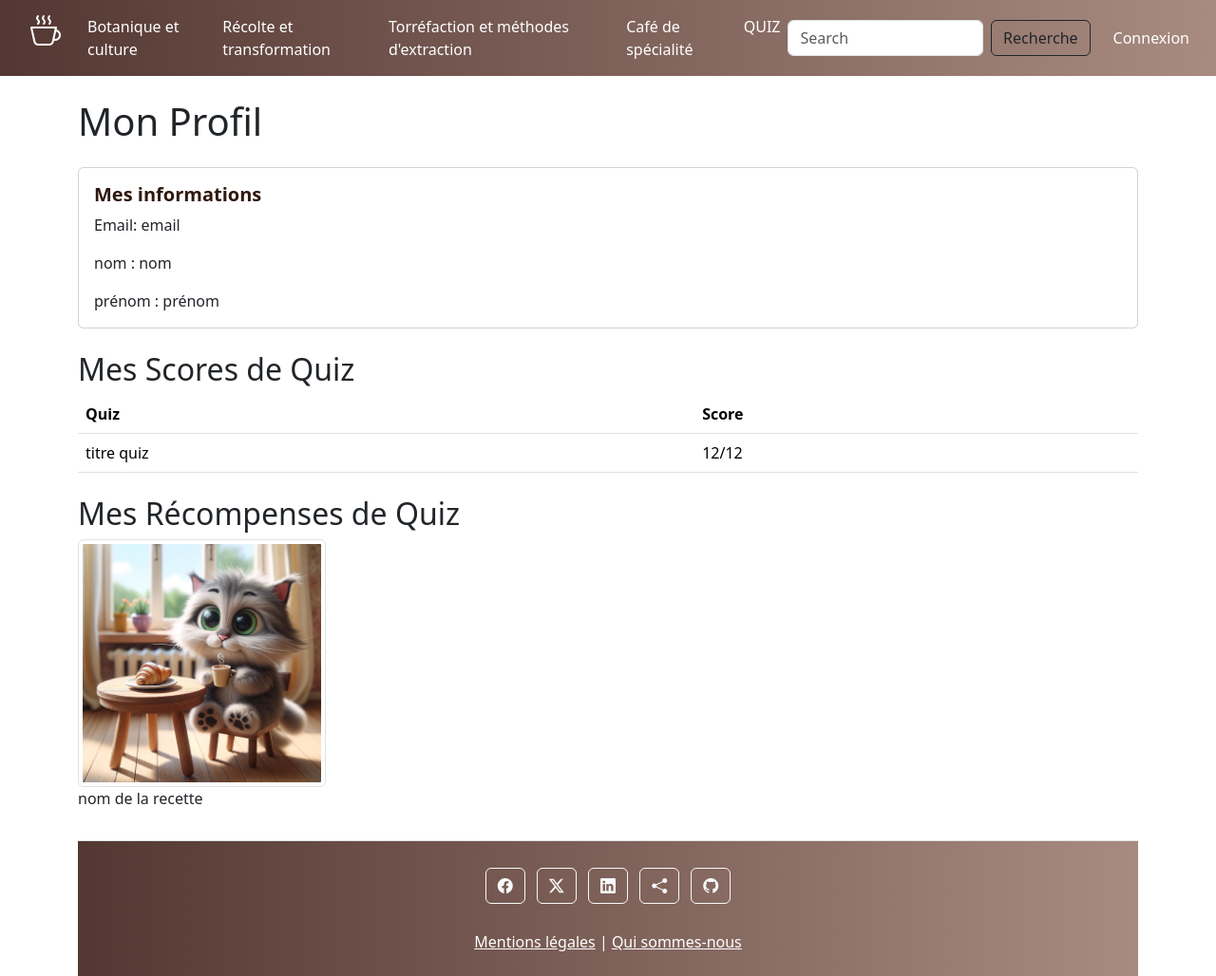
After one commit to Aureliedjied/PROJET-12-COFFEE-LOVER, a Symfony app: template templates/front-office/user/profil.html.twig in a window 1280 px wide. The commit adds this page. Shown: the part 961-1989 px from the top of the page at 95% size. Run offline with Twig, Linux system fonts and the light colour scheme; the template is opened without the code that fills it, so the values that code supplies are empty; some libraries are stand-ins or nearby versions.

```diff
--- a/templates/back-office/article/list.html.twig
+++ b/templates/back-office/article/list.html.twig
@@ -24,7 +24,7 @@
             <td class="text-secondary mb-3">{{ article.getCreatedAt|date('d-m-Y') }}</td>
             <td>
                 <a href="#" class="btn btn-outline-secondary btn-rounded mb-3">Editer</a>
-                <a href="{{ path('app_back_articles_delete') }}" class="btn btn-outline-secondary btn-rounded mb-3">Supprimer</a>
+                <a href="{{ path('app_back_articles_delete', {'id' :article.id}) }}" class="btn btn-outline-secondary btn-rounded mb-3">Supprimer</a>
             </td>
         </tr>
             {% endfor %}
--- a/templates/base.html.twig
+++ b/templates/base.html.twig
@@ -77,15 +77,15 @@
           </form>
       {% if app.user %}
             <div class="d-none d-lg-flex">
-                <div class="me-3">
-                    <a class="nav-link" href="#">Mon Profil</a>
-                </div>
+
                 <div class="me-3 dropdown">
                     <a class="nav-link dropdown-toggle" href="#" id="navbarDropdown" role="button" data-bs-toggle="dropdown" aria-haspopup="true" aria-expanded="false">
-                        Options
+                        Profil
                     </a>
+
                     <div class="dropdown-menu" aria-labelledby="navbarDropdown">
-                        <a class="dropdown-item" href="{{ path('app_security_logout') }}">Déconnexion</a>
+                    <a class="dropdown-item" href="{{ path('app_profil') }}">Mon Profil</a>
+                      <a class="dropdown-item" href="{{ path('app_security_logout') }}">Déconnexion</a>
                     </div>
                 </div>
             </div>
--- /dev/null
+++ b/templates/front-office/user/profil.html.twig
@@ -0,0 +1,52 @@
+{% extends 'base.html.twig' %}
+
+{% block title %}Profil
+{% endblock %}
+
+{% block body %}
+	<div class="container mt-4">
+		<h1 class="mb-4">Mon Profil</h1>
+
+		<div class="card">
+			<div class="card-body">
+				<h5 class="card-title">Mes informations</h5>
+				<p class="card-text">Email:
+																																																												email</p>
+				<p class="card-text">nom : nom</p>
+				<p class="card-text">prénom : prénom</p>
+			</div>
+		</div>
+
+		<div class="mt-4">
+			<h2>Mes Scores de Quiz</h2>
+			<table class="table">
+				<thead>
+					<tr>
+						<th scope="col">Quiz</th>
+						<th scope="col">Score</th>
+					</tr>
+				</thead>
+				<tbody>
+					{# {% for quizScore in app.user.quizScores %} #}
+					<tr>
+						<td>titre quiz</td>
+						<td>12/12</td>
+					</tr>
+					{# {% endfor %} #}
+				</tbody>
+			</table>
+		</div>
+
+		<div class="mt-4">
+			<h2>Mes Récompenses de Quiz</h2>
+			<div class="row">
+            {# {% for reward in user.rewards %} #}
+			<div class="col-md-3 mb-3">
+				<a href="#">
+					<img src="{{ asset('images/404.png') }}" alt="nom récopense" class="img-thumbnail">
+				</a>
+				<p>nom de la recette</p>
+			</div>
+		</div>
+	</div>
+{% endblock %}
```
Also changed, not shown: src/Controller/BackOffice/ArticleBackOfficeController.php (+32 -0 lines), src/Controller/BackOffice/CategoryBackOfficeController.php (+7 -8 lines), src/Controller/FrontOffice/UserController.php (added, +18 -0 lines), src/Form/ArticleFormType.php (+43 -8 lines), templates/back-office/article/add.html.twig (added, +18 -0 lines), templates/front-office/category/index.html.twig (deleted, +0 -20 lines).
